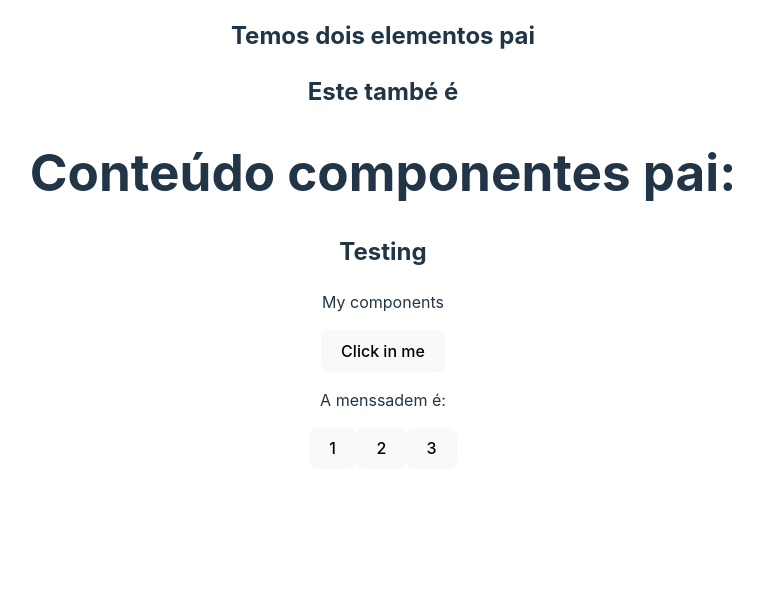
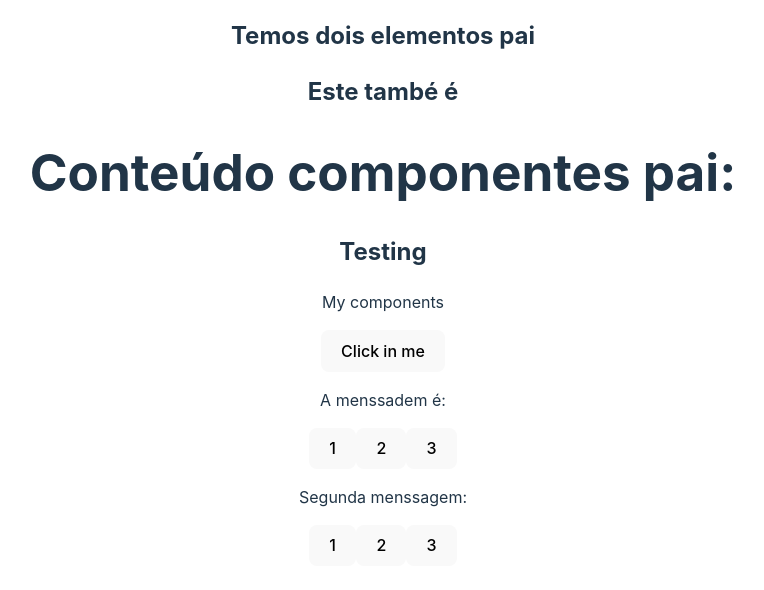
Before and after one commit to ELSON-341/React, a React (Vite) app in the folder 3_avancando_em_react/avancando/: page / in a window 1280 px wide. Shown: the part 2659-3249 px from the top of the page, without its empty margins (257-1021 px from the left). Built offline with nearby package versions, Linux system fonts and the light colour scheme.

Commit message:
state lift

```diff
--- a/3_avancando_em_react/avancando/src/App.jsx
+++ b/3_avancando_em_react/avancando/src/App.jsx
@@ -40,6 +40,10 @@ import ExecutesFunction from './components/ExecutesFunction'
 import { Message } from './components/Message'
 import ChangeMessage from './components/ChangeMessage'
 
+// 15 - segundo exemplo
+import SwitchMessage from './components/SwitchMessage'
+import { ShowMessage } from './components/ShowMessage'
+
 function App() {
   // 14 - funçõa em prop
   const showMessage = () => console.log('Evento do componento pai.')
@@ -50,6 +54,13 @@ function App() {
   const handleMessage = (msg) => {
     setMessade(msg)
   }
+
+  // 15 - segundo exemplo
+  const [secondMessage, setSecondMessage] = useState('')
+
+  // const laborMessage = (msg1) => {
+  //   setSecondMessage(msg1)
+  // }
 
   return (
     <>
@@ -90,6 +101,9 @@ function App() {
       {/* 15 - state lift */}
       <Message msg={message}/>
       <ChangeMessage handleMessage={handleMessage}/>
+      {/* 15 - segundo exemplo */}
+      <ShowMessage msg={secondMessage}/>
+      <SwitchMessage otherMessage={setSecondMessage}/>
     </>
   )
 }
--- /dev/null
+++ b/3_avancando_em_react/avancando/src/components/ShowMessage.jsx
@@ -0,0 +1,8 @@
+
+export const ShowMessage = ({ msg }) => {
+  return (
+    <div>
+        <p>Segunda menssagem: {msg} </p>
+    </div>
+  )
+}
--- /dev/null
+++ b/3_avancando_em_react/avancando/src/components/SwitchMessage.jsx
@@ -0,0 +1,14 @@
+
+const SwitchMessage = ({ otherMessage }) => {
+  const message = ['Hello', 'how are you', 'well!']
+
+  return (
+    <div>
+        <button type="button" onClick={() => otherMessage(message[0])}>1</button>
+        <button type="button" onClick={() => otherMessage(message[1])}>2</button>
+        <button type="button" onClick={() => otherMessage(message[2])}>3</button>
+    </div>
+  )
+}
+
+export default SwitchMessage
```
